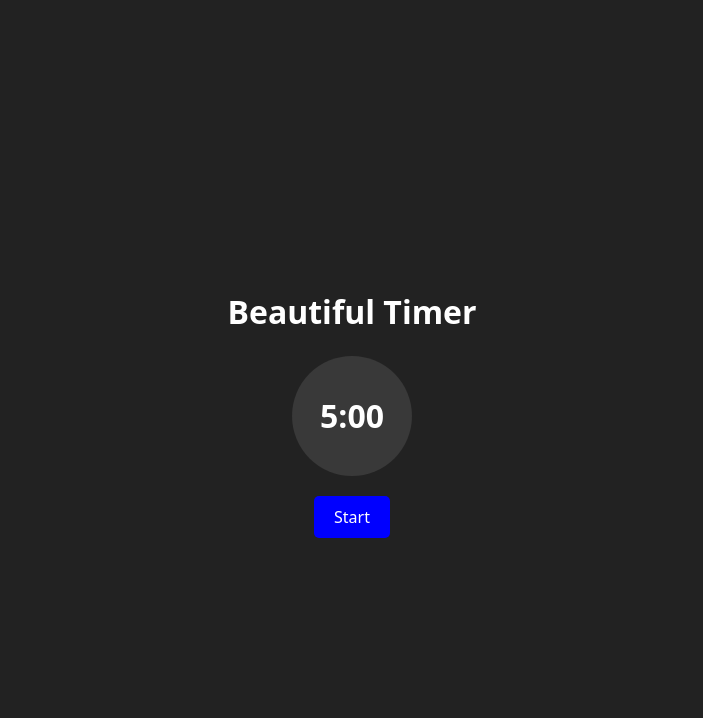
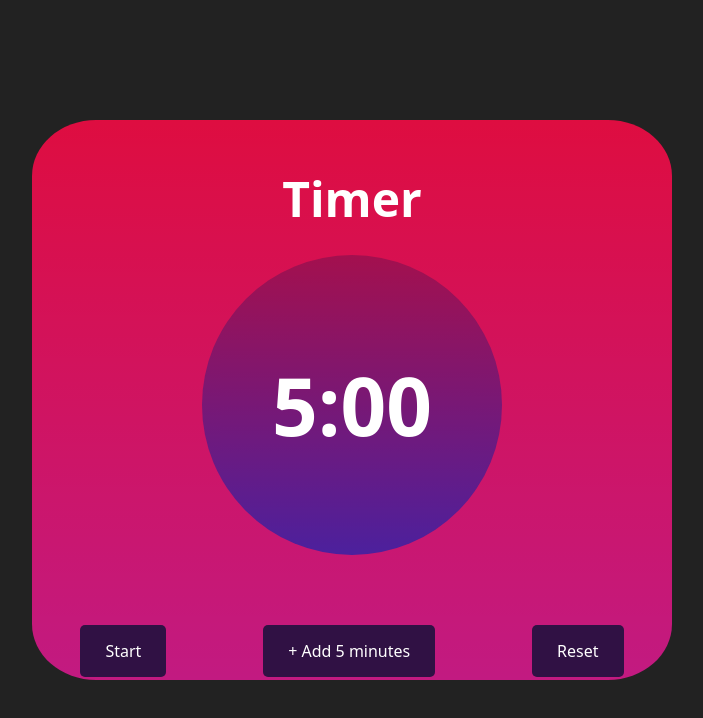
Before and after one commit to KavyaTJ/react-coding-challanges, a React (Vite) app: page /timer in a window 1280 px wide. Shown: the top 718 px of the page, without its empty margins (288-991 px from the left). Built offline with nearby package versions, Linux system fonts and the light colour scheme.

Commit message:
feat(timer): Add +5 mins and reset functionality, update styles

```diff
--- a/src/challenges/timer/Timer.module.css
+++ b/src/challenges/timer/Timer.module.css
@@ -13,32 +13,49 @@
 
 
 }
-
+.timerInnerContainer{
+    display: flex;
+    width: 50vw;
+    flex-direction: column;
+    align-items: center;
+    justify-content: center;
+    height: 70vh;
+    background:linear-gradient(rgba(250,0,0,0.5),transparent);
+    background-color: #c21a81;
+    border-radius: 10%;
+}
+.buttonContainer{
+    display: flex;
+    justify-content: space-around;
+    width: 100%;
+    margin-top: 50px;
+}
 .timerTitle {
-    font-size: 2rem;
+    font-size: 3rem;
     margin-bottom: 20px;
 }
 
 .timerCircle {
-    width: 120px;
-    height: 120px;
+    width: 300px;
+    height: 300px;
     border-radius: 50%;
-    background: rgba(255, 255, 255, 0.1);
+    background:linear-gradient(rgba(250,0,0,0.5),transparent);
+    background-color: #4c209d;
     display: flex;
     align-items: center;
     justify-content: center;
 }
 
 .timerDisplay {
-    font-size: 2rem;
+    font-size: 5rem;
 }
 
 .timerButton {
     margin-top: 20px;
-    padding: 10px 20px;
+    padding: 15px 25px;
     font-size: 1rem;
     border: none;
-    background-color: blue;
+    background-color: rgb(48, 17, 68);
     color: white;
     border-radius: 5px;
     cursor: pointer;
--- a/src/challenges/timer/Timer.tsx
+++ b/src/challenges/timer/Timer.tsx
@@ -34,17 +34,37 @@ function Timer() {
 
   const handleTimer = () => setIsActive(!isActive);
 
+  const handleAdd = () => {
+    setMinutes(minutes + 5);
+  }
+
+  const handleReset =()=>{
+    setMinutes(5);
+    setSeconds(0);
+    setIsActive(false);
+  }
+
   return (
     <div className={styles.timerContainer}>
-      <h2 className={styles.timerTitle}>Beautiful Timer</h2>
+       <div className={styles.timerInnerContainer}>
+      <h2 className={styles.timerTitle}>Timer</h2>
       <div className={styles.timerCircle}>
         <h3 className={styles.timerDisplay}>
           {minutes}:{seconds < 10 ? `0${seconds}` : seconds}
         </h3>
       </div>
+      <div className={styles.buttonContainer}>
       <button onClick={handleTimer} className={styles.timerButton}>
         {isActive ? "Stop" : "Start"}
       </button>
+      <button onClick={handleAdd} className={styles.timerButton}>
+        + Add 5 minutes
+      </button>
+      <button onClick={handleReset} className={styles.timerButton}>
+     Reset
+      </button>
+      </div>
+      </div>
     </div>
   );
 }
```
